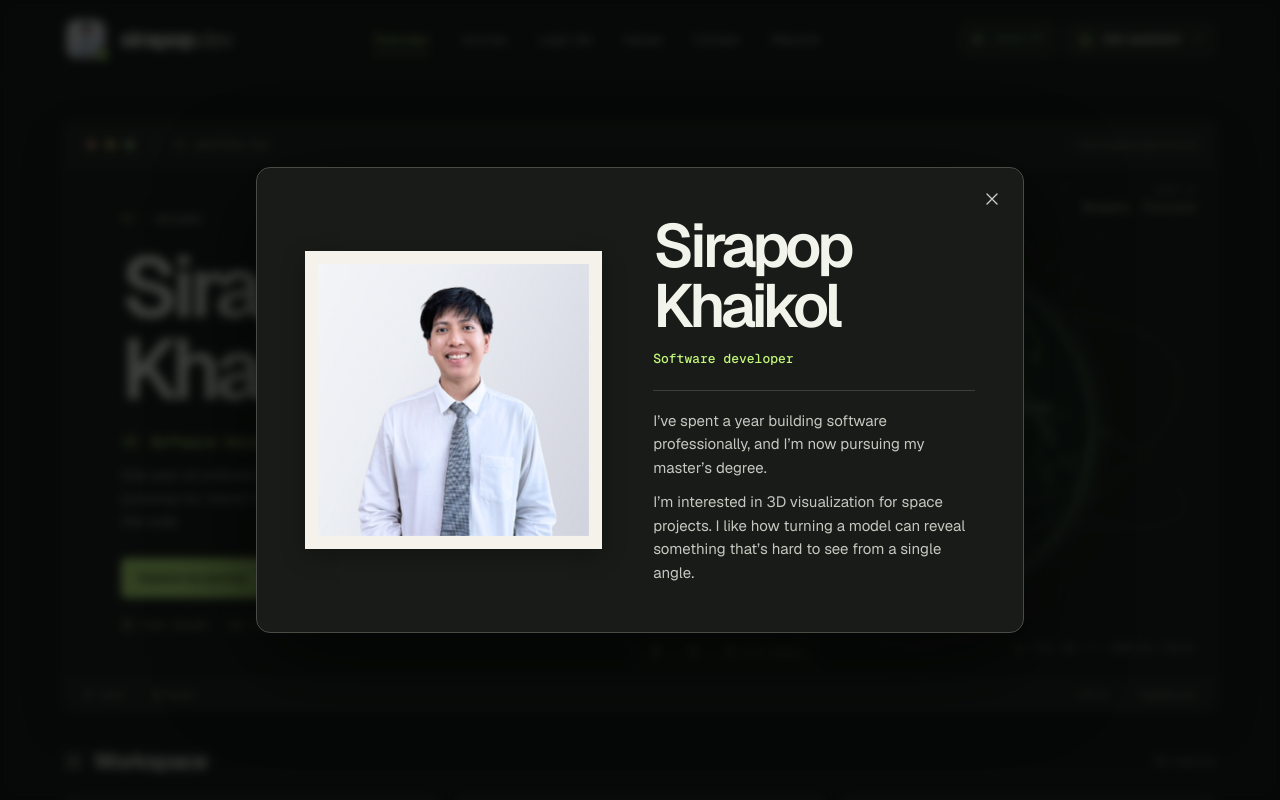
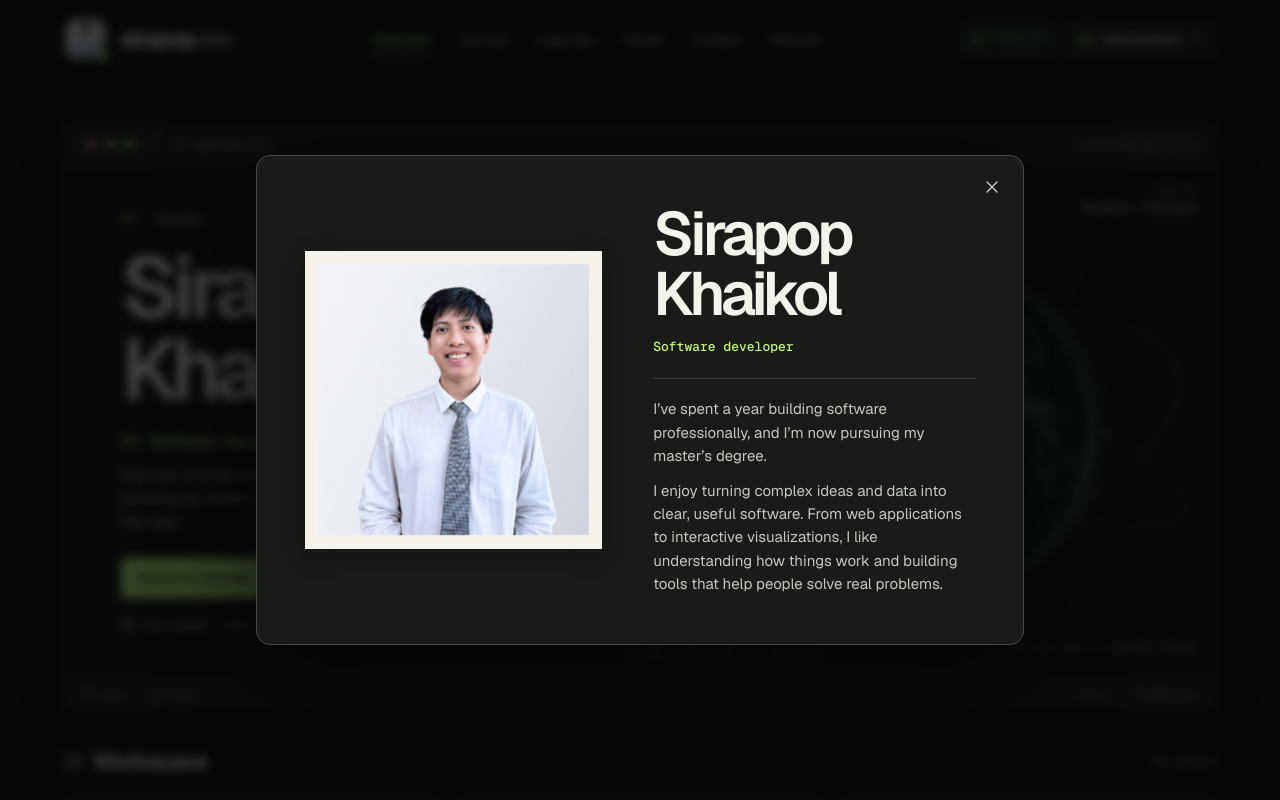
Before and after one commit to sirapopkhaikol-dev/sirapop-portfolio.github.io, a Next.js app: page / in a window 1280 px wide. Both pictures are taken after a click on the button 86 px from the left and 39 px from the top of the page. Shown: the top 800 px of the page. Built offline with nearby package versions, Linux system fonts and the light colour scheme.

Commit message:
Broaden profile introduction for opportunities across industries

```diff
--- a/components/ProfileDialog.tsx
+++ b/components/ProfileDialog.tsx
@@ -55,7 +55,7 @@ export default function ProfileDialog({ portrait, open, onClose }: ProfileDialog
           <p className={styles.role}>Software developer</p>
           <div className={styles.bio}>
             <p>I’ve spent a year building software professionally, and I’m now pursuing my master’s degree.</p>
-            <p>I’m interested in 3D visualization for space projects. I like how turning a model can reveal something that’s hard to see from a single angle.</p>
+            <p>I enjoy turning complex ideas and data into clear, useful software. From web applications to interactive visualizations, I like understanding how things work and building tools that help people solve real problems.</p>
           </div>
         </section>
       </div>
```
